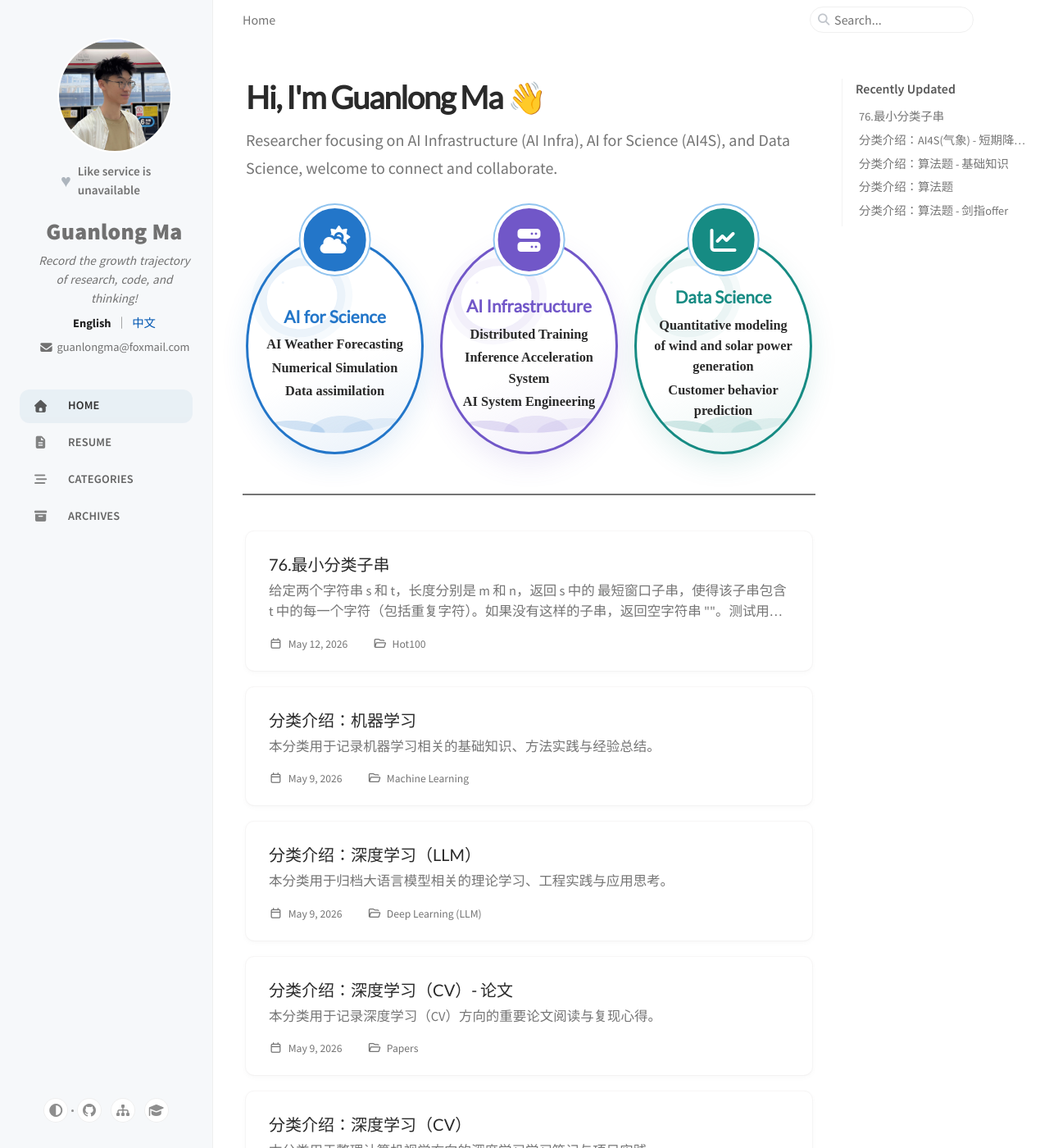
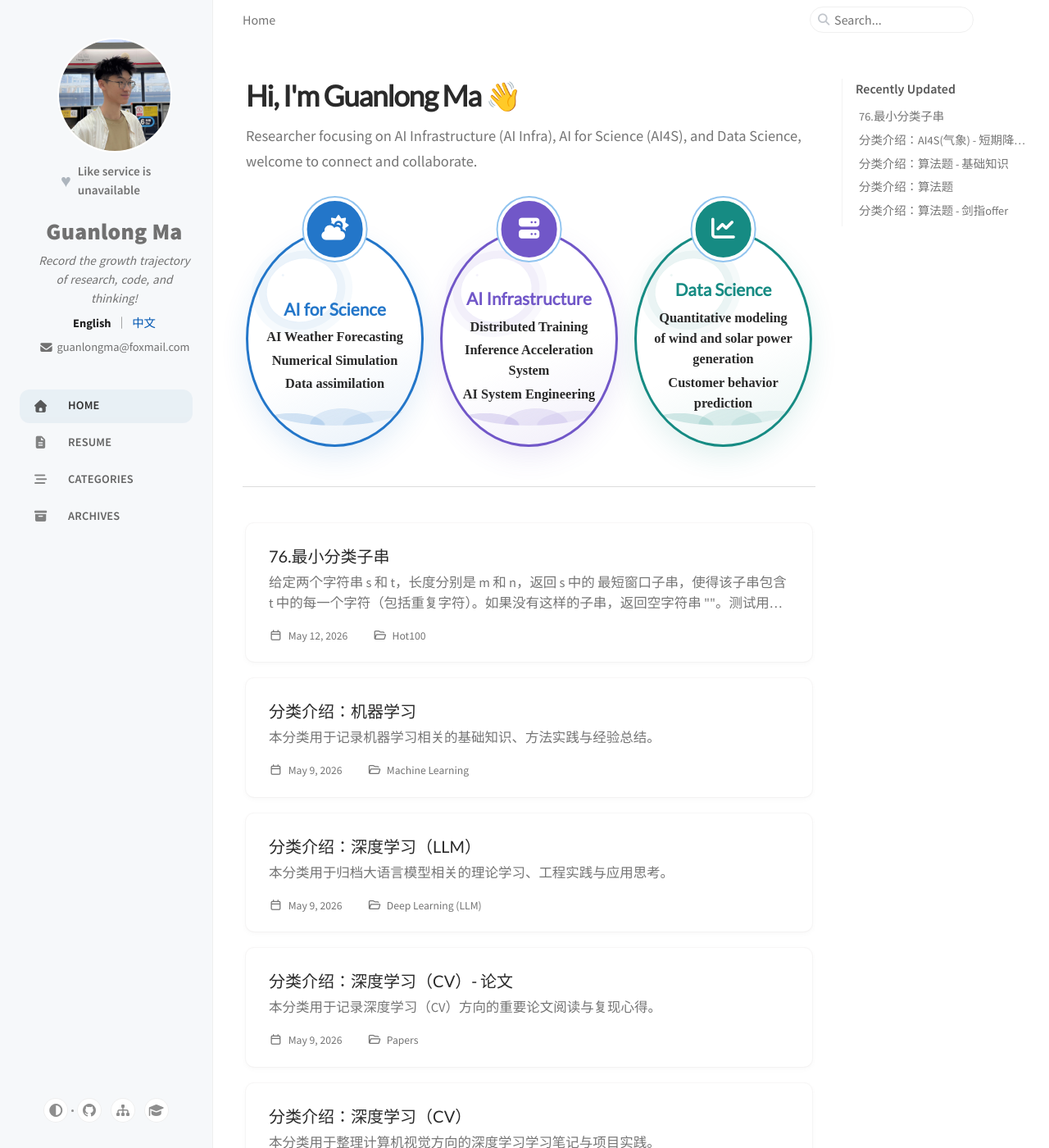
Before and after one commit to mgl666/mgl666.github.io, a Jekyll site: the page built from index.html, in a window 1280 px wide and 1400 px high. Shown: the whole window at 82% size. Built offline with Jekyll 4.4.1, drawn with Linux system fonts in a browser that asks for light colours; cached includes are drawn as plain includes; nearby versions of some CDN libraries; comment, search, counter and statistics services are not loaded.

Commit message:
style: compact home profile section

```diff
--- a/_sass/components/_home-profile.scss
+++ b/_sass/components/_home-profile.scss
@@ -1,22 +1,22 @@
 .home-profile {
   margin: 0.5rem 0 2.75rem;
   padding-bottom: 3rem;
-  border-bottom: 2px solid var(--text-muted-color);
+  border-bottom: 1px solid rgb(128 128 128 / 28%);
 
   > h1 {
     margin-bottom: 0.85rem;
     color: var(--heading-color);
-    font-size: clamp(1.75rem, 4vw, 2.4rem);
+    font-size: clamp(1.65rem, 3.5vw, 2.2rem);
     font-weight: 700;
     letter-spacing: -0.035em;
     line-height: 1.15;
   }
 
   .home-profile-description {
-    max-width: 48rem;
+    max-width: 44rem;
     margin: 0;
     color: var(--text-muted-color);
-    font-size: clamp(1.12rem, 2vw, 1.25rem);
+    font-size: clamp(1.05rem, 1.8vw, 1.15rem);
     line-height: 1.7;
   }
 
@@ -24,7 +24,8 @@
     display: grid;
     grid-template-columns: repeat(3, minmax(0, 1fr));
     gap: 3.5rem 1.25rem;
-    margin-top: 4.25rem;
+    max-width: 49rem;
+    margin: 4.25rem auto 0;
   }
 
   .home-profile-highlight {
@@ -84,14 +85,14 @@
       top: -2.65rem;
       left: 50%;
       display: grid;
-      width: 5.3rem;
+      width: 4.8rem;
       aspect-ratio: 1;
       border: 0.3rem solid var(--main-bg);
       border-radius: 50%;
       background: var(--card-color);
       box-shadow: 0 0 0 2px #91c4ef;
       color: #ffffff;
-      font-size: 2rem;
+      font-size: 1.8rem;
       place-items: center;
       transform: translateX(-50%);
     }
```
